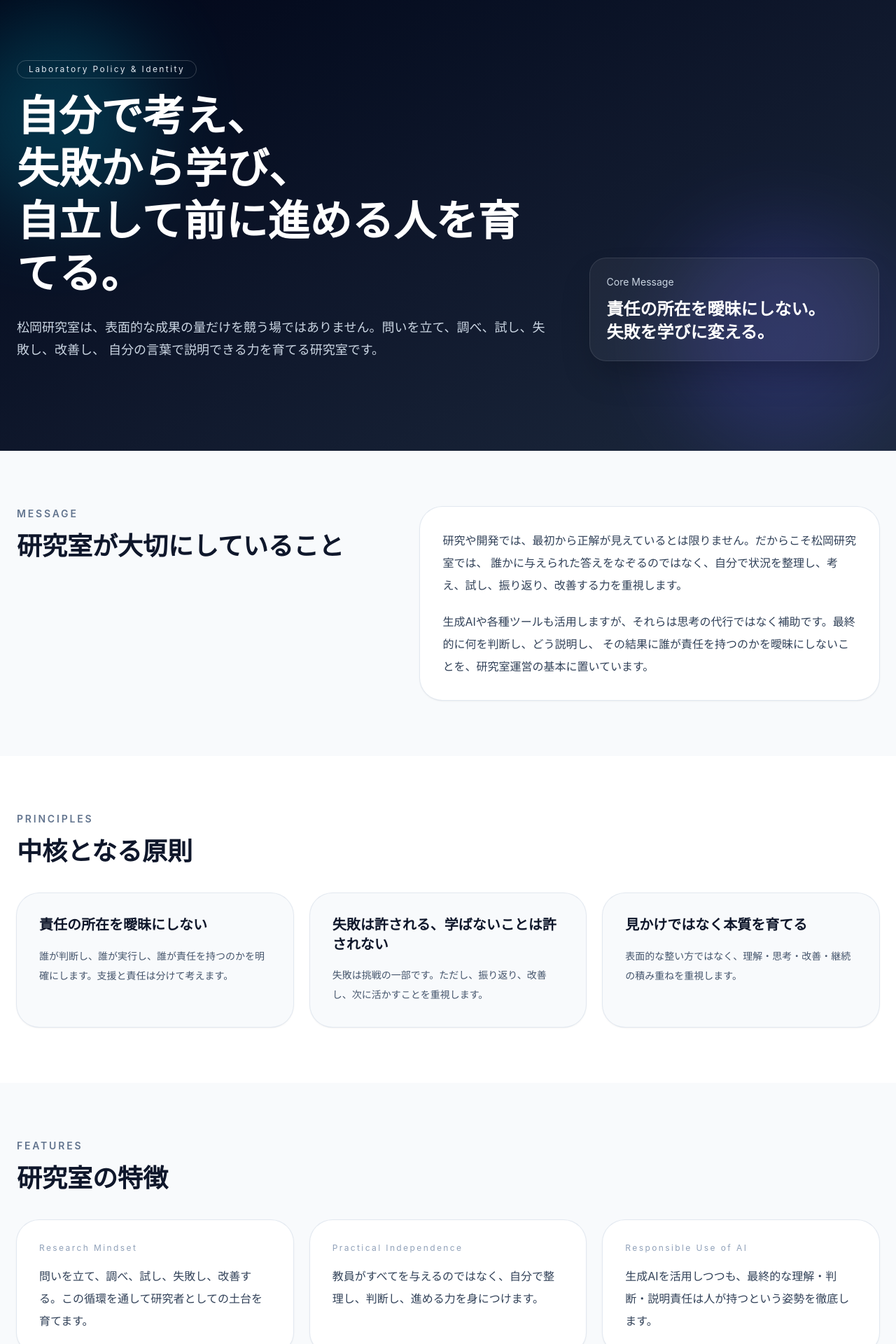
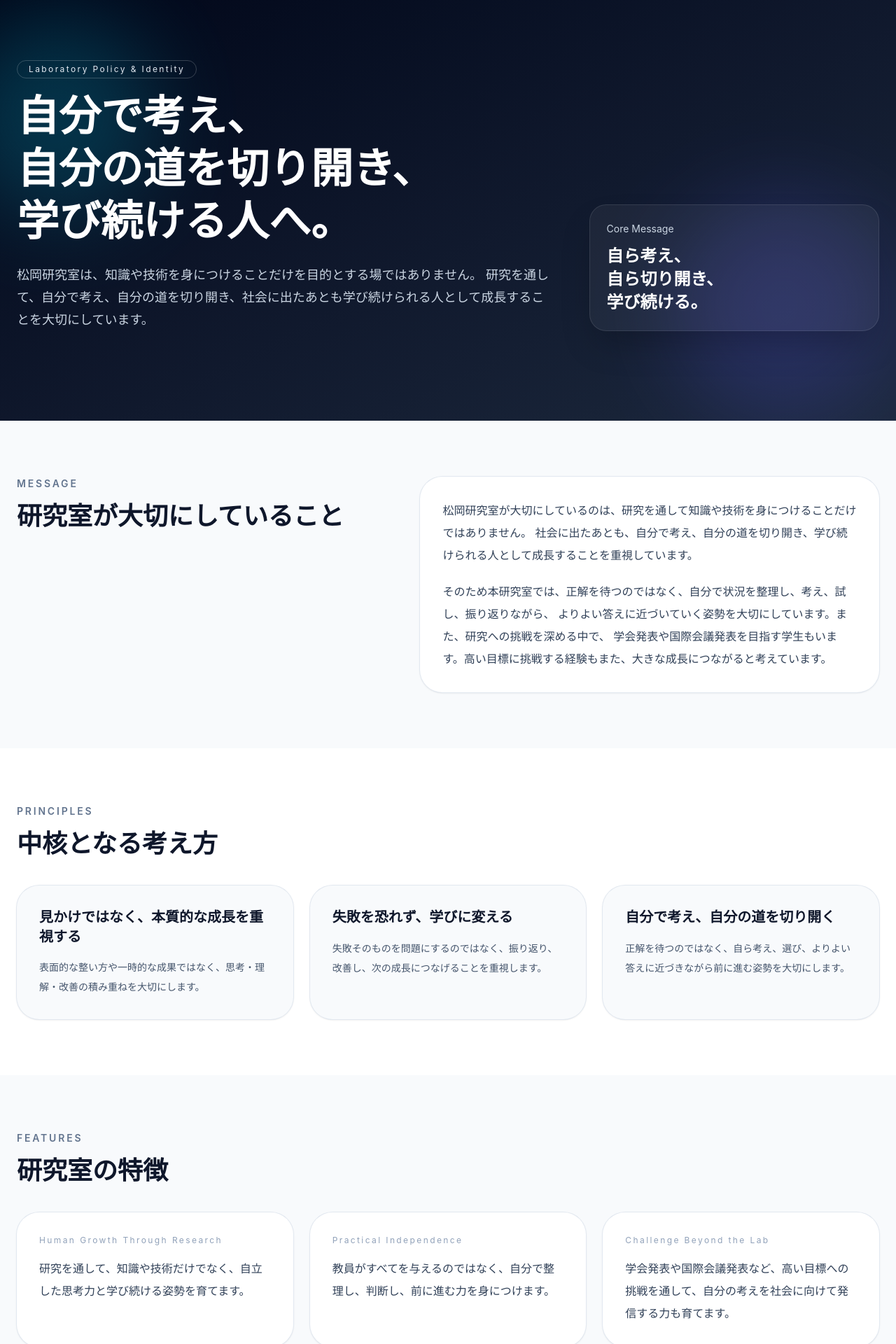
Before and after one commit to RMKTK/matsuoka-human-ai-design, a React (Vite) app: page / in a window 1280 px wide. Shown: the part 120-2040 px from the top of the page at 70% size. Built offline with nearby package versions, Linux system fonts and the light colour scheme.

Commit message:
revise messaging for growth-oriented homepage

```diff
--- a/src/App.jsx
+++ b/src/App.jsx
@@ -1,16 +1,16 @@
 export default function MatsuokaLabHomepage() {
   const principles = [
     {
-      title: "責任の所在を曖昧にしない",
-      text: "誰が判断し、誰が実行し、誰が責任を持つのかを明確にします。支援と責任は分けて考えます。",
+      title: "見かけではなく、本質的な成長を重視する",
+      text: "表面的な整い方や一時的な成果ではなく、思考・理解・改善の積み重ねを大切にします。",
     },
     {
-      title: "失敗は許される、学ばないことは許されない",
-      text: "失敗は挑戦の一部です。ただし、振り返り、改善し、次に活かすことを重視します。",
+      title: "失敗を恐れず、学びに変える",
+      text: "失敗そのものを問題にするのではなく、振り返り、改善し、次の成長につなげることを重視します。",
     },
     {
-      title: "見かけではなく本質を育てる",
-      text: "表面的な整い方ではなく、理解・思考・改善・継続の積み重ねを重視します。",
+      title: "自分で考え、自分の道を切り開く",
+      text: "正解を待つのではなく、自ら考え、選び、よりよい答えに近づきながら前に進む姿勢を大切にします。",
     },
   ];
 
@@ -18,7 +18,7 @@ export default function MatsuokaLabHomepage() {
     {
       title: "理念",
       items: [
-        "自分で考え、根拠をもって判断する力を育てる",
+        "自分で考え、判断し、人生や進路を切り開く力を育てる",
         "失敗から学びながら、自立して前に進める力を育てる",
         "生成AIは思考の代行ではなく、思考補助として活用する",
       ],
@@ -29,14 +29,14 @@ export default function MatsuokaLabHomepage() {
         "自立支援型指導",
         "段階的成長を重視した教育設計",
         "成果だけでなく過程も見る評価方針",
-        "責任分離型の運営",
+        "人としての成長を支える研究室運営",
       ],
     },
     {
       title: "役割",
       items: [
-        "教員：方向性・判断基準・最終判断を担う",
-        "学生：整理・提案・実行・説明に責任を持つ",
+        "教員：方向性・判断基準・成長の支援を担う",
+        "学生：整理・提案・実行・説明を通して自ら成長する",
         "支援者：初期整理や日常的助言を補助する",
       ],
     },
@@ -48,16 +48,16 @@ export default function MatsuokaLabHomepage() {
         "調査・理解力",
         "改善力",
         "表現力",
-        "責任感・継続力",
+        "継続的に学ぶ姿勢",
       ],
     },
     {
-      title: "運用ルール",
+      title: "運用方針",
       items: [
-        "丸投げを前提とした相談はしない",
+        "受け身ではなく、自分の考えを持って取り組む",
         "相談時は現状・課題・自分の考えを整理する",
-        "フィードバックには必ず応答する",
-        "重要事項は曖昧なままチャットで決めない",
+        "フィードバックを学びに変え、次につなげる",
+        "重要な判断は曖昧なまま進めない",
       ],
     },
   ];
@@ -67,22 +67,22 @@ export default function MatsuokaLabHomepage() {
     "失敗しても立ち直り、改善できる人",
     "事実と意見を分けて考えられる人",
     "自分の言葉で説明できる人",
-    "責任を持って行動できる人",
-    "他者と建設的に関われる人",
+    "自分の人生や進路を切り開ける人",
+    "社会に出たあとも学び続けられる人",
   ];
 
   const features = [
     {
-      title: "Research Mindset",
-      text: "問いを立て、調べ、試し、失敗し、改善する。この循環を通して研究者としての土台を育てます。",
+      title: "Human Growth Through Research",
+      text: "研究を通して、知識や技術だけでなく、自立した思考力と学び続ける姿勢を育てます。",
     },
     {
       title: "Practical Independence",
-      text: "教員がすべてを与えるのではなく、自分で整理し、判断し、進める力を身につけます。",
+      text: "教員がすべてを与えるのではなく、自分で整理し、判断し、前に進む力を身につけます。",
     },
     {
-      title: "Responsible Use of AI",
-      text: "生成AIを活用しつつも、最終的な理解・判断・説明責任は人が持つという姿勢を徹底します。",
+      title: "Challenge Beyond the Lab",
+      text: "学会発表や国際会議発表など、高い目標への挑戦を通して、自分の考えを社会に向けて発信する力も育てます。",
     },
   ];
 
@@ -106,10 +106,10 @@ export default function MatsuokaLabHomepage() {
   ];
 
   const joinPoints = [
-    "受け身ではなく、自分で考えながら取り組みたい人",
-    "失敗を恐れず、改善を重ねたい人",
-    "AIやツールを使っても、自分の理解と責任を大切にしたい人",
-    "見かけの成果ではなく、本質的な成長を求める人",
+    "受け身ではなく、自分で考えながら成長したい人",
+    "よりよい答えを探しながら、試行錯誤できる人",
+    "失敗を恐れず、学びに変えて前に進みたい人",
+    "学会発表や国際会議発表など、高い目標にも挑戦してみたい人",
   ];
 
   const processSteps = [
@@ -121,7 +121,7 @@ export default function MatsuokaLabHomepage() {
     {
       step: "02",
       title: "考える",
-      text: "自分なりの仮説や案を持って相談する。",
+      text: "自分なりの仮説や案を持って考える。",
     },
     {
       step: "03",
@@ -130,8 +130,8 @@ export default function MatsuokaLabHomepage() {
     },
     {
       step: "04",
-      title: "改善する",
-      text: "失敗や指摘を振り返り、次の行動に活かす。",
+      title: "学び続ける",
+      text: "失敗や指摘を振り返り、よりよい答えに近づきながら成長する。",
     },
   ];
 
@@ -168,22 +168,24 @@ export default function MatsuokaLabHomepage() {
               <h1 className="max-w-4xl text-4xl font-bold leading-tight md:text-6xl">
                 自分で考え、
                 <br />
-                失敗から学び、
+                自分の道を切り開き、
                 <br />
-                自立して前に進める人を育てる。
+                学び続ける人へ。
               </h1>
               <p className="mt-6 max-w-3xl text-base leading-8 text-slate-300 md:text-lg">
-                松岡研究室は、表面的な成果の量だけを競う場ではありません。問いを立て、調べ、試し、失敗し、改善し、
-                自分の言葉で説明できる力を育てる研究室です。
+                松岡研究室は、知識や技術を身につけることだけを目的とする場ではありません。
+                研究を通して、自分で考え、自分の道を切り開き、社会に出たあとも学び続けられる人として成長することを大切にしています。
               </p>
             </div>
             <div className="grid gap-4">
               <div className="rounded-3xl border border-white/10 bg-white/5 p-6 shadow-2xl">
                 <div className="text-sm text-slate-300">Core Message</div>
                 <div className="mt-3 text-2xl font-semibold leading-snug">
-                  責任の所在を曖昧にしない。
+                  自ら考え、
                   <br />
-                  失敗を学びに変える。
+                  自ら切り開き、
+                  <br />
+                  学び続ける。
                 </div>
               </div>
             </div>
@@ -199,12 +201,13 @@ export default function MatsuokaLabHomepage() {
           </div>
           <div className="rounded-[2rem] bg-white p-8 shadow-sm ring-1 ring-slate-200">
             <p className="text-base leading-8 text-slate-700">
-              研究や開発では、最初から正解が見えているとは限りません。だからこそ松岡研究室では、
-              誰かに与えられた答えをなぞるのではなく、自分で状況を整理し、考え、試し、振り返り、改善する力を重視します。
+              松岡研究室が大切にしているのは、研究を通して知識や技術を身につけることだけではありません。
+              社会に出たあとも、自分で考え、自分の道を切り開き、学び続けられる人として成長することを重視しています。
             </p>
             <p className="mt-5 text-base leading-8 text-slate-700">
-              生成AIや各種ツールも活用しますが、それらは思考の代行ではなく補助です。最終的に何を判断し、どう説明し、
-              その結果に誰が責任を持つのかを曖昧にしないことを、研究室運営の基本に置いています。
+              そのため本研究室では、正解を待つのではなく、自分で状況を整理し、考え、試し、振り返りながら、
+              よりよい答えに近づいていく姿勢を大切にしています。また、研究への挑戦を深める中で、
+              学会発表や国際会議発表を目指す学生もいます。高い目標に挑戦する経験もまた、大きな成長につながると考えています。
             </p>
           </div>
         </div>
@@ -214,7 +217,7 @@ export default function MatsuokaLabHomepage() {
         <div className="mx-auto max-w-7xl px-6">
           <div className="mb-10">
             <div className="text-sm font-semibold tracking-[0.2em] text-slate-500">PRINCIPLES</div>
-            <h2 className="mt-4 text-3xl font-bold md:text-4xl">中核となる原則</h2>
+            <h2 className="mt-4 text-3xl font-bold md:text-4xl">中核となる考え方</h2>
           </div>
           <div className="grid gap-6 md:grid-cols-3">
             {principles.map((item) => (
@@ -275,8 +278,8 @@ export default function MatsuokaLabHomepage() {
               私は、学生が最初から完璧であることよりも、自分で考え、試し、失敗し、その経験を次に活かせるようになることを大切にしています。
             </p>
             <p className="mt-5 text-base leading-8 text-slate-300">
-              そのため、松岡研究室では、支援は行っても責任を曖昧にしません。見かけだけ整った成果ではなく、理解・思考・改善の伴った成長を重視します。
-              将来どの道に進んでも、自分の力で前に進める人になってほしいと考えています。
+              また、社会に出たあとも、自分で考え、自分の人生や進路を切り開き、学び続けられる人になってほしいと考えています。
+              その延長として、学会発表や国際会議発表など、高い目標に挑戦する経験も大きな成長につながると考えています。
             </p>
           </div>
           <div className="rounded-[2rem] bg-slate-50 p-8 shadow-sm ring-1 ring-slate-200 md:p-10">
@@ -301,7 +304,7 @@ export default function MatsuokaLabHomepage() {
         <div className="mx-auto max-w-7xl px-6">
           <div className="mb-10">
             <div className="text-sm font-semibold tracking-[0.2em] text-slate-400">SYSTEM</div>
-            <h2 className="mt-4 text-3xl font-bold md:text-4xl">研究室の設計</h2>
+            <h2 className="mt-4 text-3xl font-bold md:text-4xl">研究室の考え方と設計</h2>
           </div>
           <div className="grid gap-6 md:grid-cols-2 xl:grid-cols-5">
             {systemItems.map((section) => (
@@ -326,7 +329,8 @@ export default function MatsuokaLabHomepage() {
             <div className="text-sm font-semibold tracking-[0.2em] text-slate-500">VISION</div>
             <h2 className="mt-4 text-3xl font-bold md:text-4xl">活動を終えたときの到達イメージ</h2>
             <p className="mt-5 text-base leading-8 text-slate-600">
-              この研究室で得てほしいのは、単なる知識や技術だけではありません。どの進路に進んでも通用する、考える力、改善する力、伝える力、責任を持つ力です。
+              この研究室で得てほしいのは、単なる知識や技術だけではありません。
+              社会に出たあとも、自分で考え、自分の人生や進路を切り開き、学び続けていける力です。
             </p>
           </div>
           <div className="grid gap-4">
@@ -376,11 +380,11 @@ export default function MatsuokaLabHomepage() {
               <h2 className="mt-4 text-3xl font-bold leading-tight md:text-4xl">
                 見かけの完成度ではなく、
                 <br />
-                中身のある成長を重視する研究室へ。
+                人としての成長を重視する研究室へ。
               </h2>
               <p className="mt-6 text-base leading-8 text-slate-300">
-                松岡研究室は、自分で考え、自分の言葉で説明し、自分の責任で前に進める人を育てることを目指します。
-                挑戦を歓迎し、失敗を責めず、しかし学びのない停滞は許さない。その姿勢を研究室全体で共有します。
+                松岡研究室は、自分で考え、自分の道を切り開き、社会に出たあとも学び続けられる人を育てることを目指します。
+                その延長として、学会発表や国際会議発表など、高い目標への挑戦も支える研究室です。
               </p>
             </div>
           </div>
```
